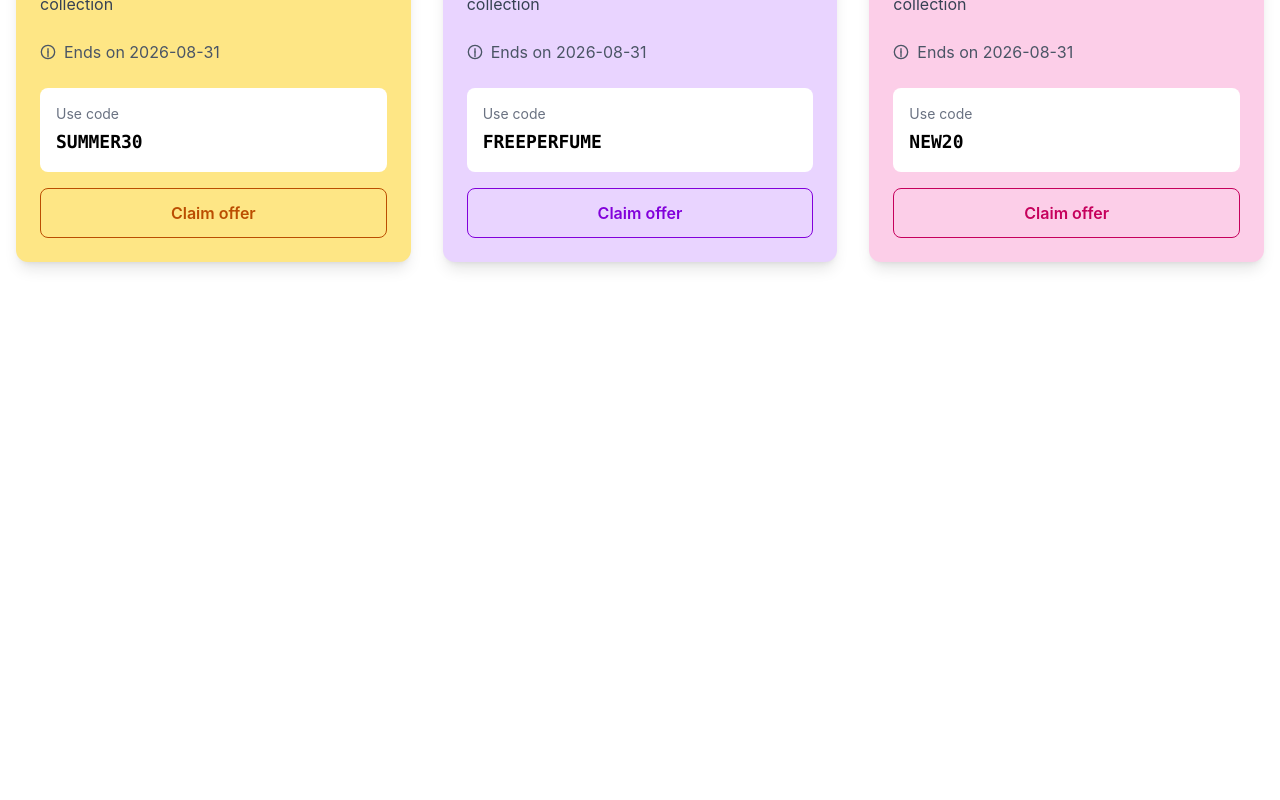
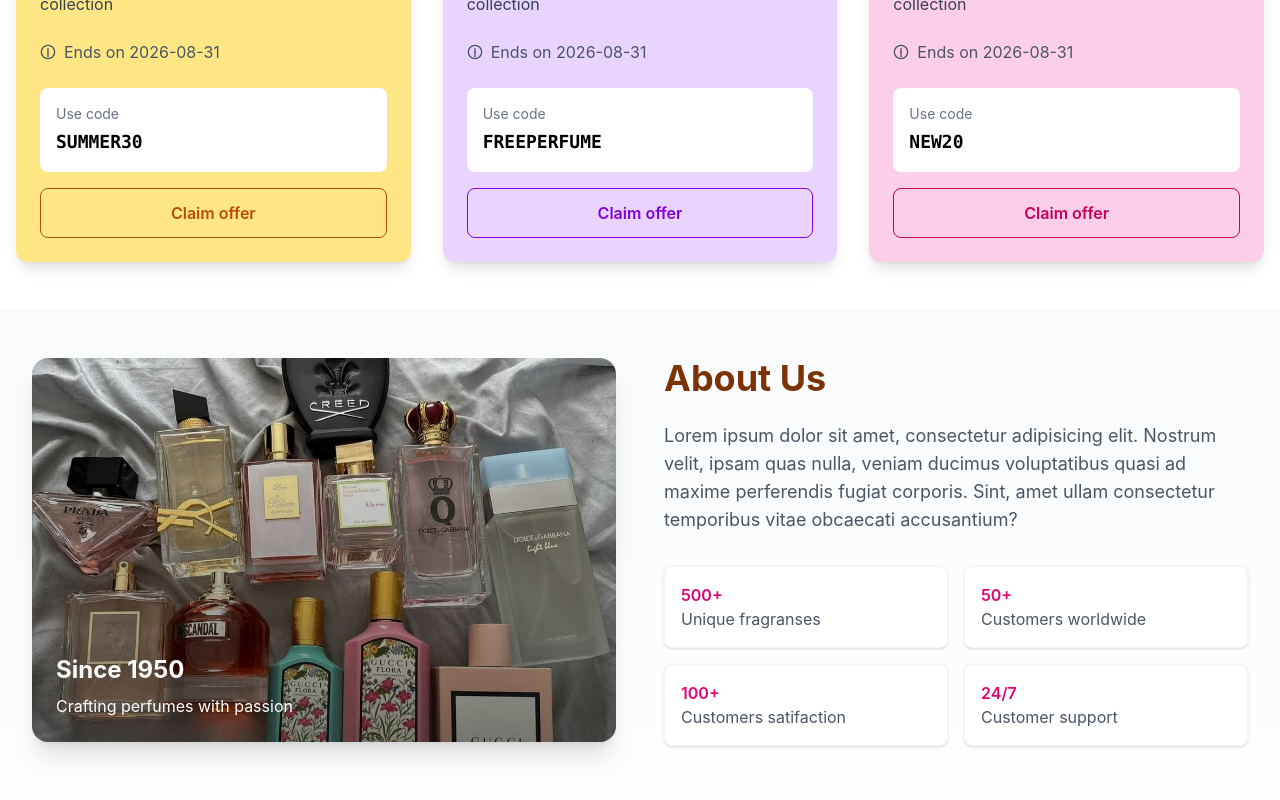
Before and after one commit to CostaLacoste/e-commerce, a Vue app: page / in a window 1280 px wide. Shown: the part 2334-3134 px from the top of the page. Before the commit the page ends 2644 px from the top, so only its background shows below. Built offline with nearby package versions, Linux system fonts and the light colour scheme.

Commit message:
About section is done

```diff
--- a/src/App.vue
+++ b/src/App.vue
@@ -4,6 +4,7 @@
 import Products from './components/Products.vue';
 import Categories from './components/Categories.vue';
 import Offers from './components/Offers.vue';
+import About from './components/About.vue';
 </script>
 
 <template>
@@ -13,5 +14,6 @@
     <Products />
     <Categories />
     <Offers />
+    <About />
   </div>
 </template>
--- /dev/null
+++ b/src/components/About.vue
@@ -0,0 +1,47 @@
+<template>
+    <div id="about" class="min-h-screen scroll-mt-20 bg-linear-to-b from-gray-50 to-white py-12 px-4 sm:px-6 lg:px-8">
+        <div class="max-w-7xl mx-auto">
+            <div class="flex flex-col lg:flex-row gap-12 mb-20">
+                <div class="lg:w-1/2">
+                    <div class="relative rounded-2xl overflow-hidden h-96 shadow-xl">
+                        <img :src="product1" alt="Luxury perfumes" class="w-full h-full object-cover">
+                        <div class="absolute inset-0 bg-linear-to-t from-black to-transparent opacity-50"></div>
+                        <div class="absolute bottom-0 left-0 p-6 text-white">
+                            <h3 class="text-2xl font-bold">Since 1950</h3>
+                            <p class="mt-2">Crafting perfumes with passion</p>
+                        </div>
+                    </div>
+                </div>
+                <div class="lg:w-1/2 flex flex-col justify-center">
+                    <h2 class="text-4xl font-bold text-amber-900 mb-6">About Us</h2>
+                    <p class="text-lg text-gray-600 mb-4">
+                        Lorem ipsum dolor sit amet, consectetur adipisicing elit.
+                        Nostrum velit, ipsam quas nulla, veniam ducimus voluptatibus quasi ad maxime perferendis fugiat corporis.
+                        Sint, amet ullam consectetur temporibus vitae obcaecati accusantium?
+                    </p>
+                    <div class="grid grid-cols-2 gap-4 mt-4">
+                        <div class="bg-white p-4 rounded-lg shadow-sm border border-gray-100">
+                            <h4 class="font-semibold text-pink-600">500+</h4>
+                            <p class="text-gray-600">Unique fragranses</p>
+                        </div>
+                        <div class="bg-white p-4 rounded-lg shadow-sm border border-gray-100">
+                            <h4 class="font-semibold text-pink-600">50+</h4>
+                            <p class="text-gray-600">Customers worldwide</p>
+                        </div>
+                        <div class="bg-white p-4 rounded-lg shadow-sm border border-gray-100">
+                            <h4 class="font-semibold text-pink-600">100+</h4>
+                            <p class="text-gray-600">Customers satifaction</p>
+                        </div>
+                        <div class="bg-white p-4 rounded-lg shadow-sm border border-gray-100">
+                            <h4 class="font-semibold text-pink-600">24/7</h4>
+                            <p class="text-gray-600">Customer support</p>
+                        </div>
+                    </div>
+                </div>
+            </div>
+        </div>
+    </div>
+</template>
+<script setup>
+import product1 from '../assets/1.jpg'
+</script>
```
